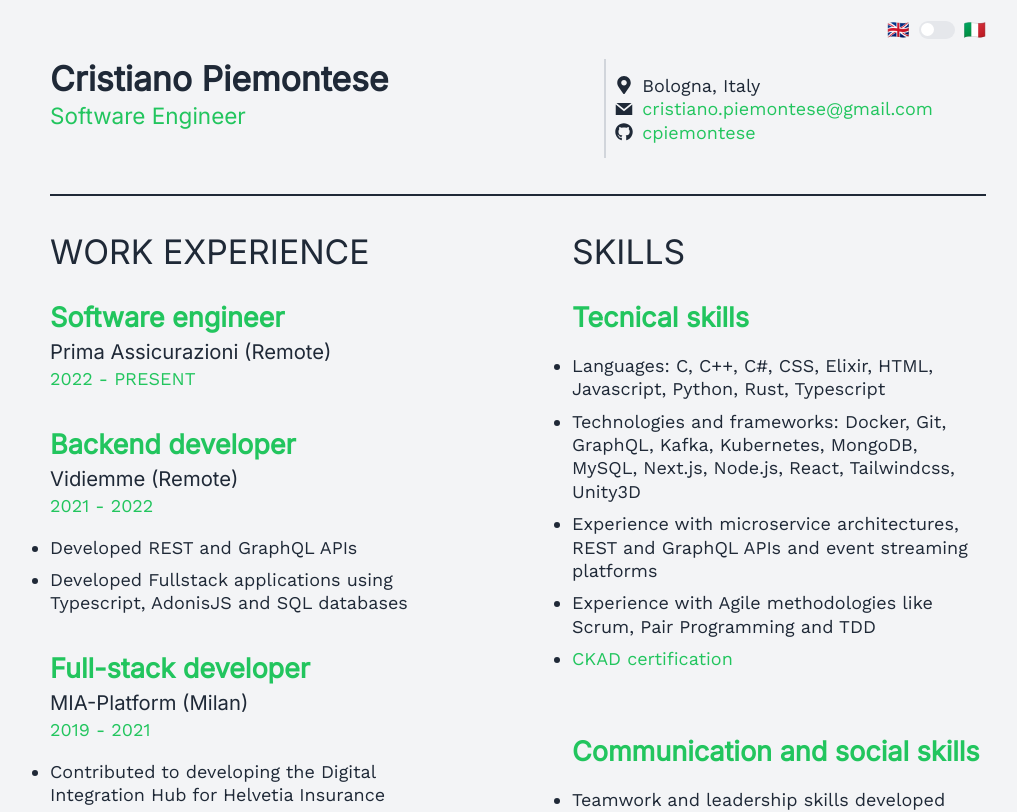
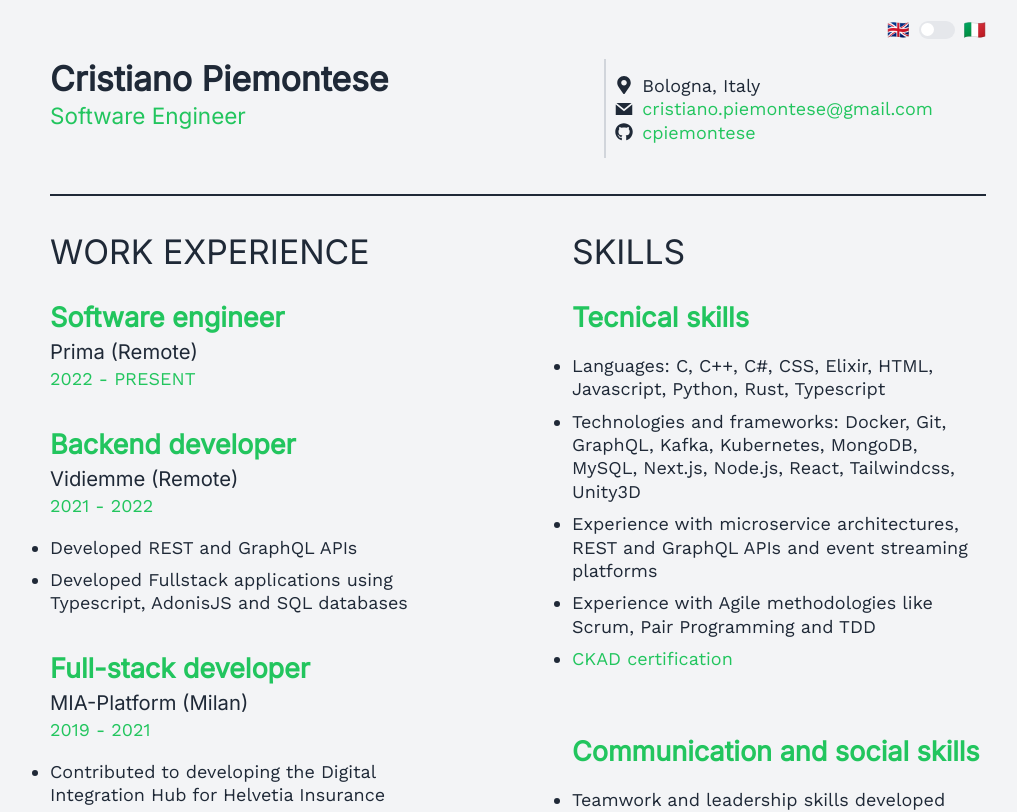
Before and after one commit to cpiemontese/cpiemontese.github.io, a Next.js app: page / in a window 1280 px wide. Shown: the top 812 px of the page, without its empty margins (122-1139 px from the left). Built offline with nearby package versions, Linux system fonts and the light colour scheme.

Commit message:
remove Assicurazioni from Prima's name

```diff
--- a/pages/index.jsx
+++ b/pages/index.jsx
@@ -48,7 +48,7 @@ export default function IndexPage() {
                 className="mb-8"
                 lang={lang}
                 title="Software engineer"
-                subtitle={`Prima Assicurazioni (Remot${lang === EN ? 'e' : 'o'})`}
+                subtitle={`Prima (Remot${lang === EN ? 'e' : 'o'})`}
                 period={`2022 - Present${lang === IT ? 'e' : ''}`}
                 list={[]}
               />
```
